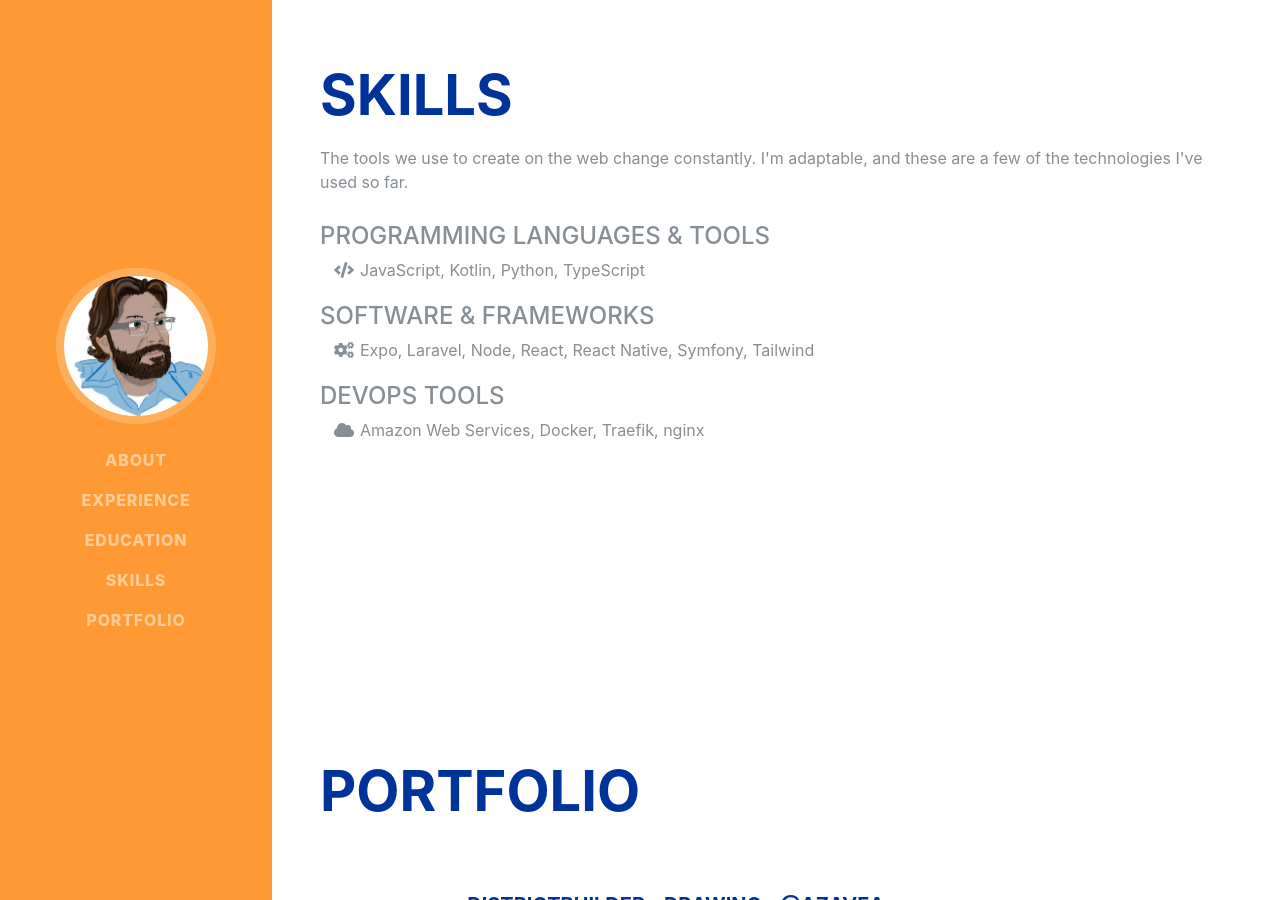
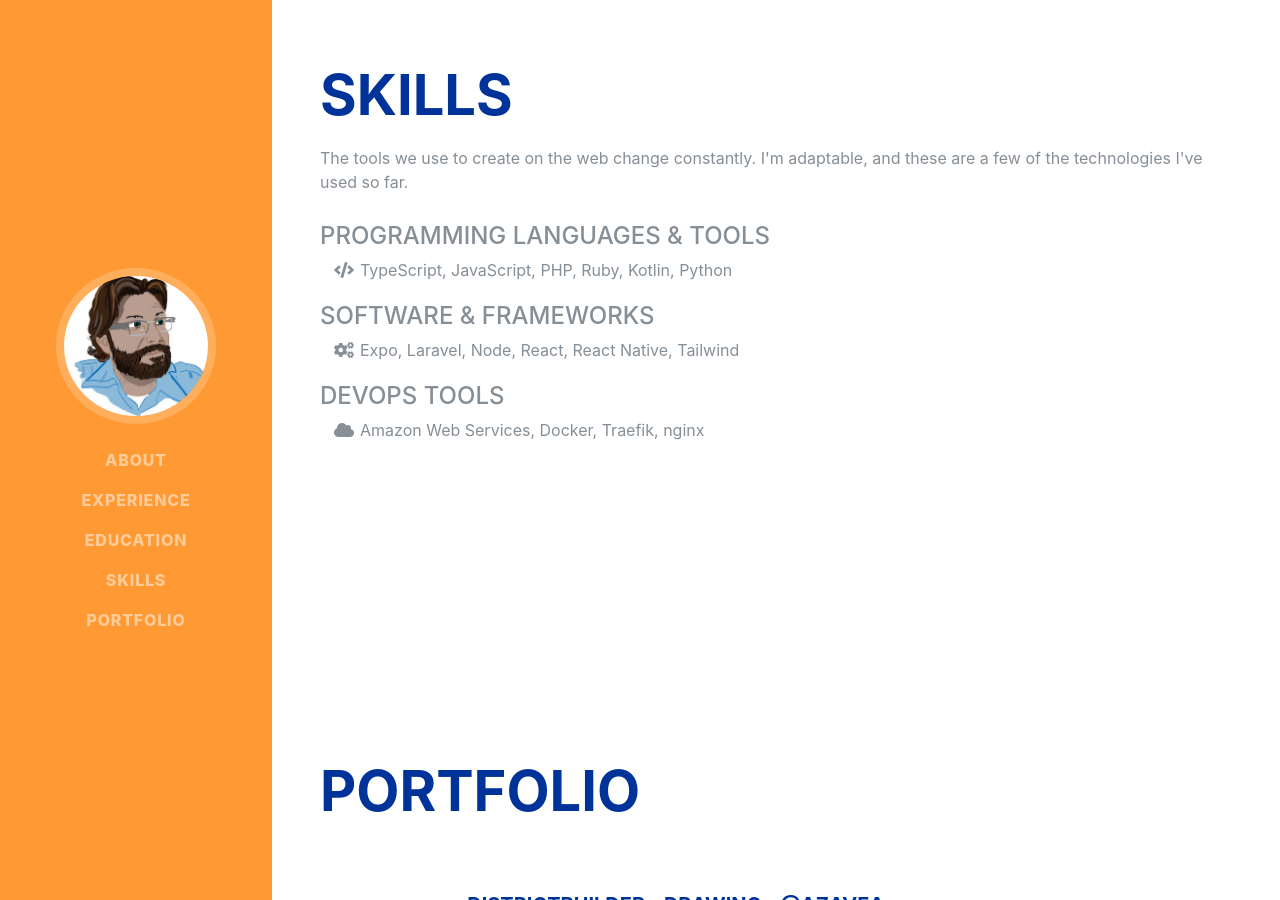
Before and after one commit to andrewjennings/andrewjennings.github.io, a Jekyll site: the page built from resume.md, in a window 1280 px wide and 900 px high, scrolled down 3481 px. Built offline with Jekyll 4.4.1, drawn with Linux system fonts in a browser that asks for light colours; some web fonts are replaced; some of the changed text lies outside the part shown.

```diff
--- a/_data/experiences.yml
+++ b/_data/experiences.yml
@@ -1,7 +1,7 @@
 - title: Senior Engineer
   employer: Happy Cog
   description: Developed web and mobile applications for a full-service digital agency
-  time_frame: October 2021 - Present
+  time_frame: October 2021 - April 2026
 
 - title: Full-Stack Web Developer
   employer: Freelance via Upwork
--- a/_includes/resume_content.html
+++ b/_includes/resume_content.html
@@ -101,14 +101,14 @@
     <div class="subheading mb-1">Programming Languages &amp; Tools</div>
     <ul class="fa-ul">
       <li>
-        <i class="fa-li fa fa-code"></i>JavaScript, Kotlin, Python, TypeScript
+        <i class="fa-li fa fa-code"></i>TypeScript, JavaScript, PHP, Ruby, Kotlin, Python
       </li>
     </ul>
     <div class="subheading mb-1">Software &amp; Frameworks</div>
     <ul class="fa-ul">
       <li>
         <i class="fa-li fa fa-cogs"></i>Expo, Laravel, Node, React, React
-        Native, Symfony, Tailwind
+        Native, Tailwind
       </li>
     </ul>
     <div class="subheading mb-1">DevOps Tools</div>
```
